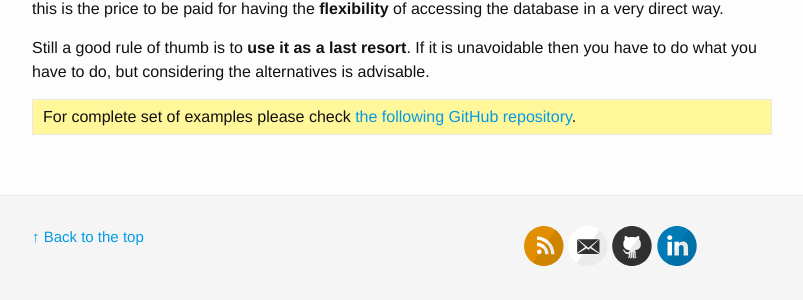
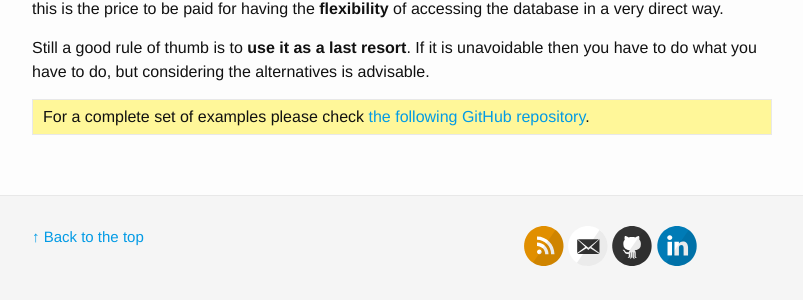
Before and after one commit to mbukowicz/mbukowicz.github.io, a Jekyll site: the page built from _posts/2020-04-11-querying-in-spring-data.md, in a window 1280 px wide and 900 px high, scrolled down 8858 px. Shown: the part 583-883 px from the top of the window, without its empty margins (238-1041 px from the left). Built offline with Jekyll 4.4.1, drawn with Linux system fonts in a browser that asks for light colours.

```diff
--- a/_posts/2020-04-11-querying-in-spring-data.md
+++ b/_posts/2020-04-11-querying-in-spring-data.md
@@ -471,5 +471,5 @@ Still a good rule of thumb is to __use it as a last resort__. If it is unavoidab
 you have to do what you have to do, but considering the alternatives is advisable.
 
 <div class="my-info">
-For complete set of examples please check <a href="https://github.com/mbukowicz/spring-data-queries">the following GitHub repository</a>.
+For a complete set of examples please check <a href="https://github.com/mbukowicz/spring-data-queries">the following GitHub repository</a>.
 </div>
```
